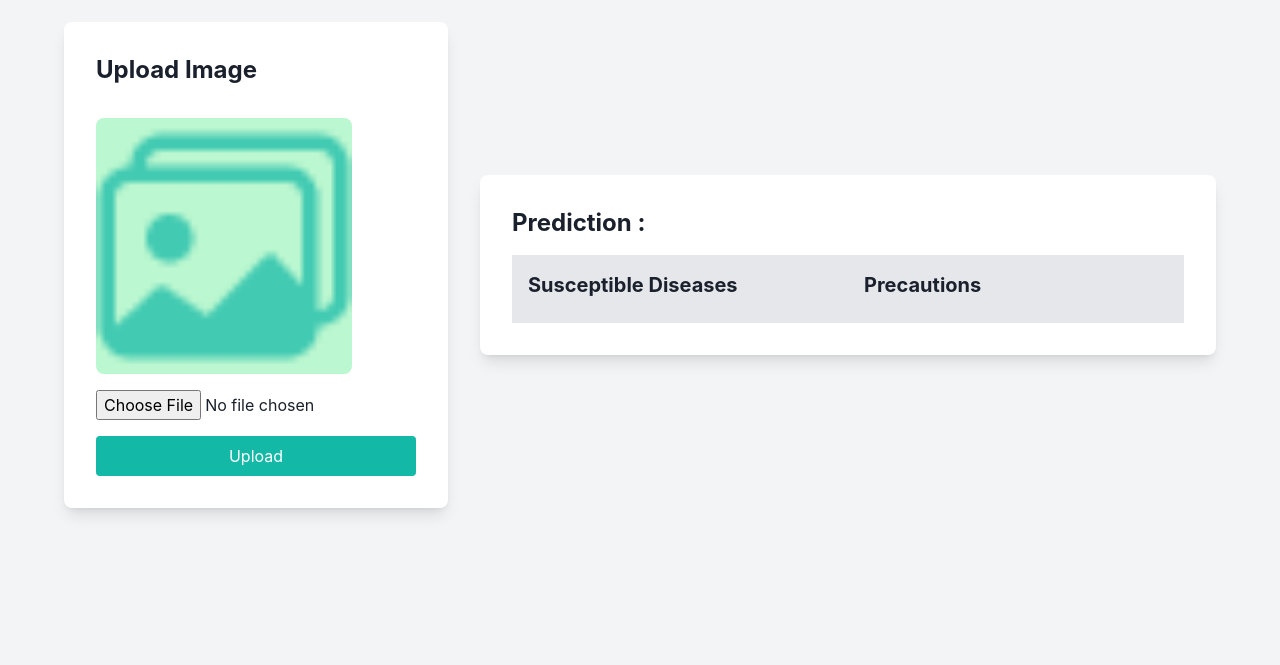
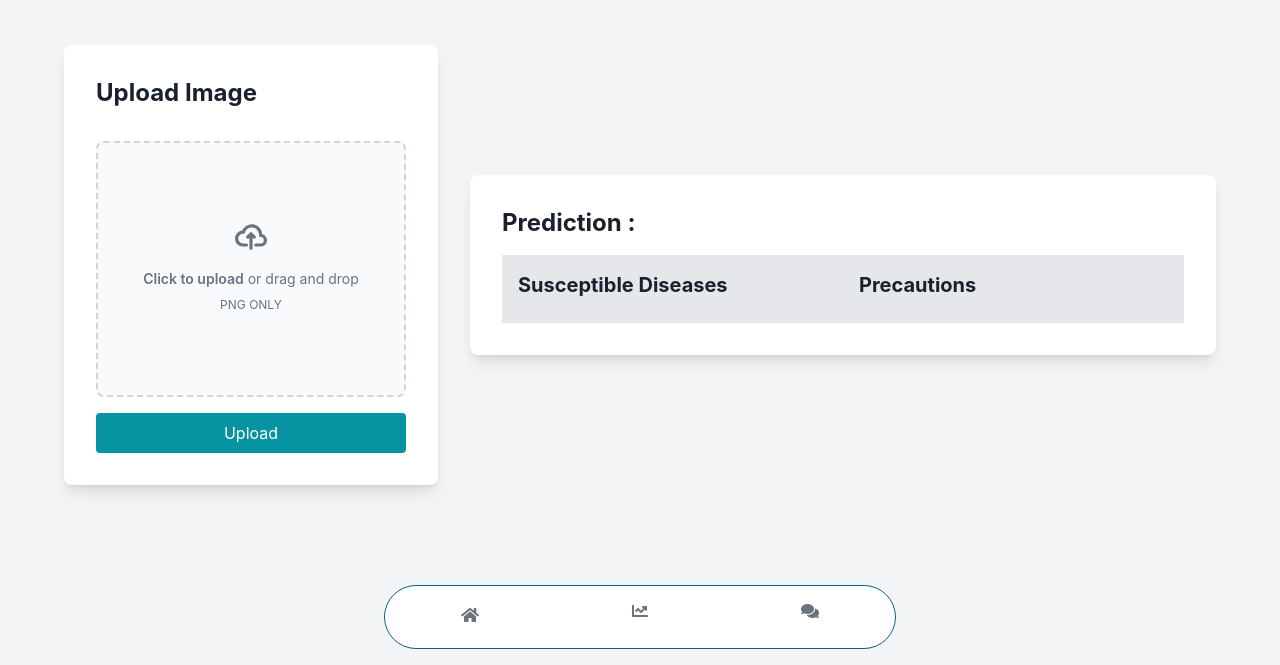
Before and after one commit to MuhammedNadeer/coviplus, a React (Vite) app in the folder coviplus-frontend/coviplus-react/: page /predict in a window 1280 px wide. Shown: the part 135-800 px from the top of the page. Built offline with nearby package versions, Linux system fonts and the light colour scheme.

Commit message:
update overall ui

```diff
--- a/coviplus-frontend/coviplus-react/package.json
+++ b/coviplus-frontend/coviplus-react/package.json
@@ -19,6 +19,8 @@
     "@fortawesome/free-solid-svg-icons": "^6.5.1",
     "@fortawesome/react-fontawesome": "^0.2.0",
     "axios": "^1.6.7",
+    "flowbite": "^2.3.0",
+    "flowbite-react": "^0.7.2",
     "framer-motion": "^11.0.8",
     "react": "^18.2.0",
     "react-chatbot-kit": "^2.2.2",
@@ -34,6 +36,7 @@
     "@types/react-dom": "^18.2.17",
     "@vitejs/plugin-react": "^4.2.1",
     "autoprefixer": "^10.4.17",
+    "daisyui": "^4.7.3",
     "eslint": "^8.55.0",
     "eslint-plugin-react": "^7.33.2",
     "eslint-plugin-react-hooks": "^4.6.0",
--- a/coviplus-frontend/coviplus-react/src/App.jsx
+++ b/coviplus-frontend/coviplus-react/src/App.jsx
@@ -24,6 +24,7 @@ const App = () => {
                     <Route path="forget" element={<ForgetPass />} />
                     <Route path="dash" element={<DashBoard/>}/>
                     <Route path="predict" element={<Predict/>}/>
+                    <Route path="chatbot" element={<Chatbot/>}/>
                 </Routes>
                 </Fragment>
             </Router>
--- /dev/null
+++ b/coviplus-frontend/coviplus-react/src/components/BottomNav.jsx
@@ -0,0 +1,42 @@
+import React from 'react'
+import { Link } from 'react-router-dom'
+
+export default function BottomNav() {
+  return (
+    <div className="fixed z-50 w-full h-16 max-w-lg -translate-x-1/2 bg-white border border-teal-700 rounded-full bottom-4 left-1/2 dark:bg-gray-700 dark:border-gray-600">
+    <div className="grid h-full max-w-lg grid-cols-3 mx-auto">
+        <Link to="/dash" className="flex items-center justify-center">
+            <button data-tooltip-target="tooltip-home" type="button" className="inline-flex flex-col items-center justify-center px-5 rounded-s-full hover:bg-gray-50 dark:hover:bg-gray-800 group">
+                <i className="fas fa-home h-full w-full mb-1 text-gray-500 dark:text-gray-400 group-hover:text-teal-600 dark:group-hover:text-teal-500"></i>
+                <span className="sr-only">Home</span>
+            </button>
+        </Link>
+        <div id="tooltip-home" role="tooltip" className="absolute z-10 invisible inline-block px-3 py-2 text-sm font-medium text-white transition-opacity duration-300 bg-gray-900 rounded-lg shadow-sm opacity-0 tooltip dark:bg-gray-700">
+            Home
+            <div className="tooltip-arrow" data-popper-arrow></div>
+        </div>
+        <Link to="/predict" className="flex items-center justify-center">
+            <button data-tooltip-target="tooltip-predict" type="button" className="inline-flex flex-col items-center justify-center px-5 hover:bg-gray-50 dark:hover:bg-gray-800 group">
+                <i className="fas fa-chart-line w-6 h-6 mb-1 text-gray-500 dark:text-gray-400 group-hover:text-teal-600 dark:group-hover:text-blue-500"></i>
+                <span className="sr-only">Predict</span>
+            </button>
+        </Link>
+        <div id="tooltip-predict" role="tooltip" className="absolute z-10 invisible inline-block px-3 py-2 text-sm font-medium text-white transition-opacity duration-300 bg-gray-900 rounded-lg shadow-sm opacity-0 tooltip dark:bg-gray-700">
+            Predict
+            <div className="tooltip-arrow" data-popper-arrow></div>
+        </div>
+        <Link to="/chatbot" className="flex items-center justify-center">
+            <button data-tooltip-target="tooltip-chatbot" type="button" className="inline-flex flex-col items-center justify-center px-5 rounded-s-full hover:bg-gray-50 dark:hover:bg-gray-800 group">
+                <i className="fas fa-comments w-6 h-6 mb-1 text-gray-500 dark:text-gray-400 group-hover:text-teal-600 dark:group-hover:text-blue-500"></i>
+                <span className="sr-only">Chatbot</span>
+            </button>
+        </Link>
+        <div id="tooltip-chatbot" role="tooltip" className="absolute z-10 invisible inline-block px-3 py-2 text-sm font-medium text-white transition-opacity duration-300 bg-gray-900 rounded-lg shadow-sm opacity-0 tooltip dark:bg-gray-700">
+            Chatbot
+            <div className="tooltip-arrow" data-popper-arrow></div>
+        </div>
+    </div>
+</div>
+
+  )
+}
--- a/coviplus-frontend/coviplus-react/src/pages/DashBoard.jsx
+++ b/coviplus-frontend/coviplus-react/src/pages/DashBoard.jsx
@@ -1,58 +1,16 @@
 import React, { useState, useEffect } from 'react';
-import { Link } from 'react-router-dom';
 import BloodPressureWidget from '../widgets/BloodPressureWidget';
 import BloodSugarWidget from '../widgets/BloodSugarWidget';
-import Chatbutton from '../components/Chatbutton';
-import Chatbot from '../components/Chatbot';
+import BottomNav from '../components/BottomNav';
 
 
 function DashBoard() {
-  const [clicked, setClick] = useState(false);
-
-
-  const handleClick = () => {
-    setClick(!clicked)
-  }
-  // State to hold patient data
-  // const [patientData, setPatientData] = useState(null);
-
-  // // Function to fetch patient data based on patientId
-  // const fetchPatientData = async () => {
-  //   // Dummy API endpoint URL, replace with your actual API endpoint
-  //   const apiUrl = `https://api.example.com/patients/${patientId}`;
-
-  //   try {
-  //     // Fetch patient data
-  //     const response = await fetch(apiUrl);
-  //     const data = await response.json();
-  //     setPatientData(data);
-  //   } catch (error) {
-  //     console.error('Error fetching patient data:', error);
-  //   }
-  // };
-
-  // // Fetch patient data on component mount
-  // useEffect(() => {
-  //   fetchPatientData();
-  // }, [patientId]);
-
-  // // If patientData is not yet fetched, display loading message
-  // if (!patientData) {
-  //   return <div>Loading...</div>;
-  // }
 
   return (
     <>
       <div className="flex"><BloodPressureWidget /><BloodSugarWidget /></div>
-      <div className="m-6 flex gap-4">
-        <h1 className="text-teal-900 mt-8">Want to Predict Diseases from Your X-ray? Check it out here! </h1>
-        <Link to="/predict"><button className="transition ease-in-out delay-150 hover:-translate-y-1 hover:scale-110 hover:bg-teal-500 duration-300 rounded-md shadow-2xl shadow-cyan-500/50 mt-4 bg-[#00686F] text-white tracking-wide box-border h-12 w-32">Prediction</button></Link>
-      </div><div>
-        <Chatbutton onClick={handleClick} />
-        {clicked && (
-          <Chatbot />
-        )}
-      </div></>
+      <BottomNav/>
+    </>
   );
 }
 
--- a/coviplus-frontend/coviplus-react/src/pages/Predict.jsx
+++ b/coviplus-frontend/coviplus-react/src/pages/Predict.jsx
@@ -1,6 +1,7 @@
 import React, { useState } from 'react';
 import img from "../assets/img-icon.png"
 import axios from 'axios';
+import BottomNav from '../components/BottomNav';
 
 const Predict = () => {
     const [imageUrl, setImageUrl] = useState(null);
@@ -35,15 +36,45 @@ const Predict = () => {
             });
     }
 
+    const handleDrop = (event) => {
+        event.preventDefault();
+        const file = event.dataTransfer.files[0];
+        setSelectedFile(file);
+        setImageUrl(URL.createObjectURL(file));
+    };
+
+    const handleDragOver = (event) => {
+        event.preventDefault();
+    };
+
     return (
-        <div className="bg-gray-100 min-h-screen p-16 flex justify-center items-center">
+        <><div className="bg-gray-100 min-h-screen p-16 flex justify-center items-center">
             <div className="w-1/3 bg-white p-8 rounded-lg shadow-lg">
                 <h1 className="text-2xl font-bold mb-8">Upload Image</h1>
-                <div className="h-64 w-64 flex items-center justify-center mb-4 bg-green-200 rounded-lg overflow-hidden">
-                    {imageUrl ? <img src={imageUrl} name="file" alt="Uploaded Graphic" className="h-full w-auto" /> : <img src={img} alt="Upload Graphic" className="h-full w-auto" />}
-                </div>
-                <input type="file" className="mb-4" onChange={handleFileChange}/>
-                <button className="bg-teal-500 text-white py-2 px-4 rounded w-full" onClick={handleFileUpload}>Upload</button>
+                {imageUrl ?
+                    <img src={imageUrl} name="file" alt="Uploaded Graphic" className="mx-auto my-auto h-full w-auto" /> :
+                    <div
+                        className="flex items-center justify-center w-full"
+                        onDrop={handleDrop}
+                        onDragOver={handleDragOver}
+                    >
+                        <label
+                            htmlFor="dropzone-file"
+                            className="flex flex-col items-center justify-center w-full h-64 border-2 border-gray-300 border-dashed rounded-lg cursor-pointer bg-gray-50 dark:hover:bg-bray-800 dark:bg-gray-700 hover:bg-gray-100 dark:border-gray-600 dark:hover:border-gray-500 dark:hover:bg-gray-600"
+                        >
+                            <div className="flex flex-col items-center justify-center pt-5 pb-6">
+                                <svg className="w-8 h-8 mb-4 text-gray-500 dark:text-gray-400" aria-hidden="true" xmlns="http://www.w3.org/2000/svg" fill="none" viewBox="0 0 20 16">
+                                    <path stroke="currentColor" strokeLinecap="round" strokeLinejoin="round" strokeWidth="2" d="M13 13h3a3 3 0 0 0 0-6h-.025A5.56 5.56 0 0 0 16 6.5 5.5 5.5 0 0 0 5.207 5.021C5.137 5.017 5.071 5 5 5a4 4 0 0 0 0 8h2.167M10 15V6m0 0L8 8m2-2 2 2" />
+                                </svg>
+                                <p className="mb-2 text-sm text-gray-500 dark:text-gray-400">
+                                    <span className="font-semibold">Click to upload</span> or drag and drop
+                                </p>
+                                <p className="text-xs text-gray-500 dark:text-gray-400">PNG ONLY</p>
+                            </div>
+                            <input id="dropzone-file" type="file" className="hidden" onChange={handleFileChange} />
+                        </label>
+                    </div>}
+                <button className="mt-4 bg-teal-500 text-white py-2 px-4 rounded w-full" onClick={handleFileUpload}>Upload</button>
             </div>
             <div className="w-2/3 bg-white p-8 rounded-lg shadow-lg ml-8">
                 <h1 className="text-2xl font-bold mb-4">Prediction : <span className="text-teal-700">{prediction}</span></h1>
@@ -65,8 +96,8 @@ const Predict = () => {
                         </ul>
                     </div>
                 </div>
-            </div>
-        </div>
+            </div><div><BottomNav /></div>
+        </div></>
     )
 }
 
--- a/coviplus-frontend/coviplus-react/tailwind.config.js
+++ b/coviplus-frontend/coviplus-react/tailwind.config.js
@@ -25,5 +25,5 @@ export default {
         }
       }
     },
-  plugins: [],
+  plugins: [require('flowbite/plugin')],
 }
```
Also changed, not shown: coviplus-frontend/coviplus-react/src/components/Chatbot.jsx (+18 -12 lines), 2 other files (tests, documents, lock files or other folders).
